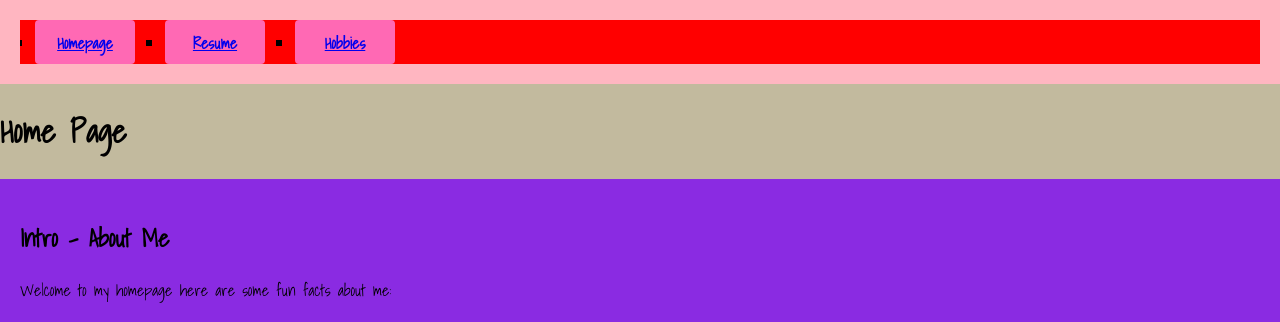
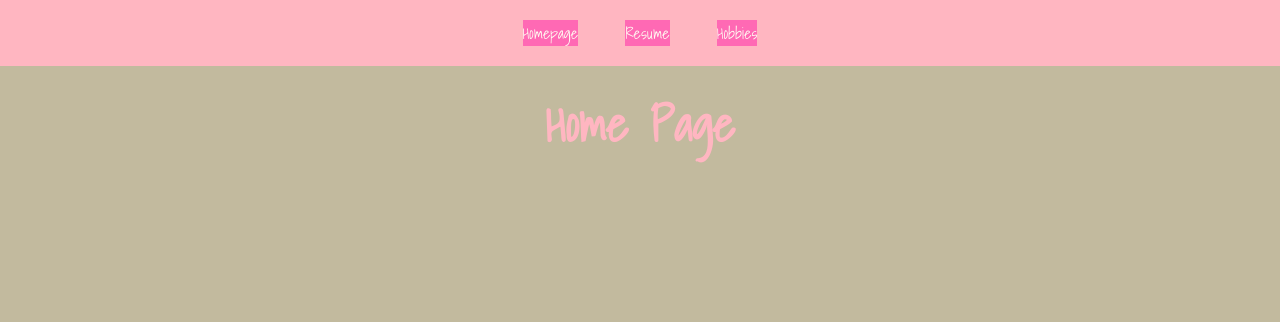
Before and after one commit to kimmm4702/webdev_project2, a plain HTML site: page index.html in a window 1280 px wide. Shown: the top 322 px of the page. Drawn offline with Linux system fonts and the light colour scheme.

Commit message:
updated header and navigation lines

```diff
--- a/css/style.css
+++ b/css/style.css
@@ -5,37 +5,38 @@ body{
 	font-style: normal;
 	margin: 0;
 	padding: 0;
-}
-nav ul{
-	list-style-type: square;
-	justify-content: center;
-	padding: 0;
-	margin: 0;
-	overflow: hidden;
-	background-color: red;
-}
-nav ul li{
-	float:left;
-	margin: 0 15px;
-}
-nav ul li a{
-	display: block;
-	background-color: hotpink;
-	font-weight: bolder;
-	text-align: center;
-	width: 100px;
-	padding: 10px 0px 8px 0px;
-	border-radius: 4px;
-}
-nav ul li a:hover{
-	color: #eee6c9;
+	color: #0000;
 }
 header{
 	background-color: lightpink;
 	text-align: center;
 	padding: 20px;
 }
+nav ul{
+	list-style-type: none;
+	justify-content: center;
+	padding: 0;
+	margin: 0;
+}
+nav ul li{
+	display: inline;
+	margin: 20px;
+}
+nav ul li a{
+	text-decoration: none;
+	color: floralwhite;
+	background-color: hotpink;\
+	font-size: 20px;
+}
+nav ul li a:hover{
+	color: #eee6c9;
+}
+h1{
+	font-size: 48px;
+	text-align: center;
+	margin-top: 20px;
+	color: lightpink;
+}
 section{
 	padding: 20px;
-	background-color: blueviolet;
 }
```
